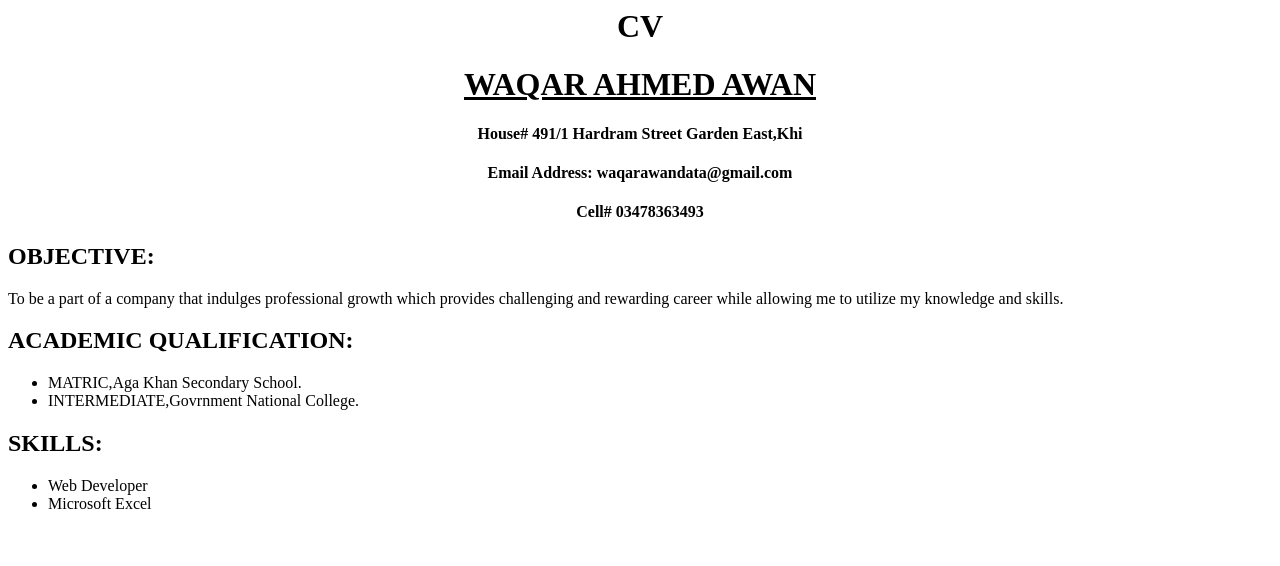
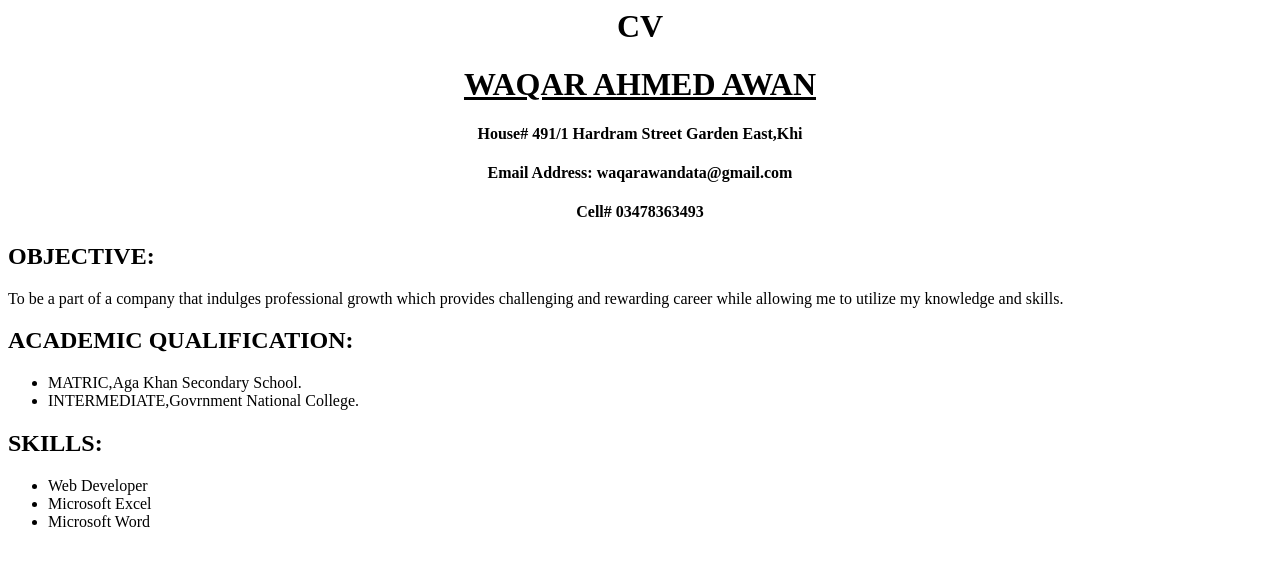
Before and after one commit to waqarahmedawan/Waqar-CV, a plain HTML site: page index.html in a window 1280 px wide. Drawn offline with Linux system fonts and the light colour scheme.

Commit message:
added new skill

```diff
--- a/index.html
+++ b/index.html
@@ -15,4 +15,5 @@
   <ul>
     <li>Web Developer</li>
     <li>Microsoft Excel</li>
+    <li>Microsoft Word</li>
   </ul>
```
